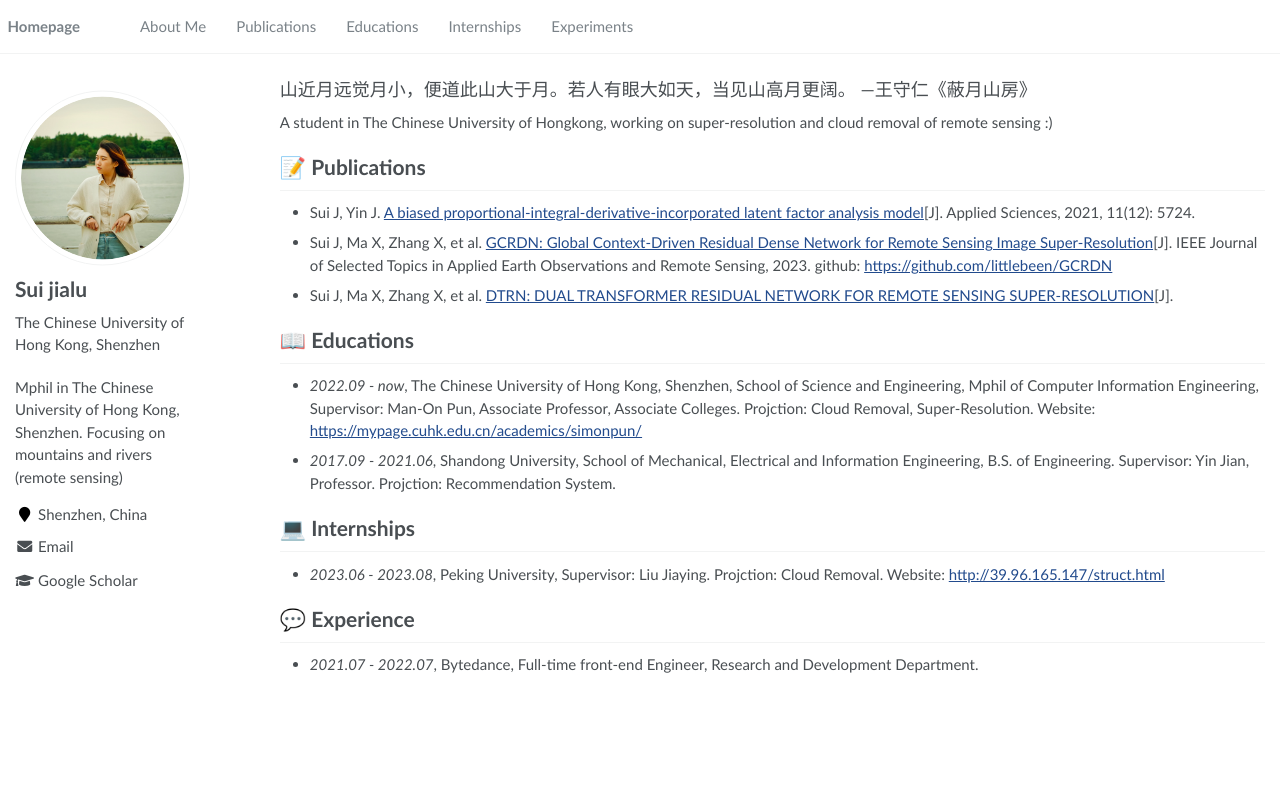
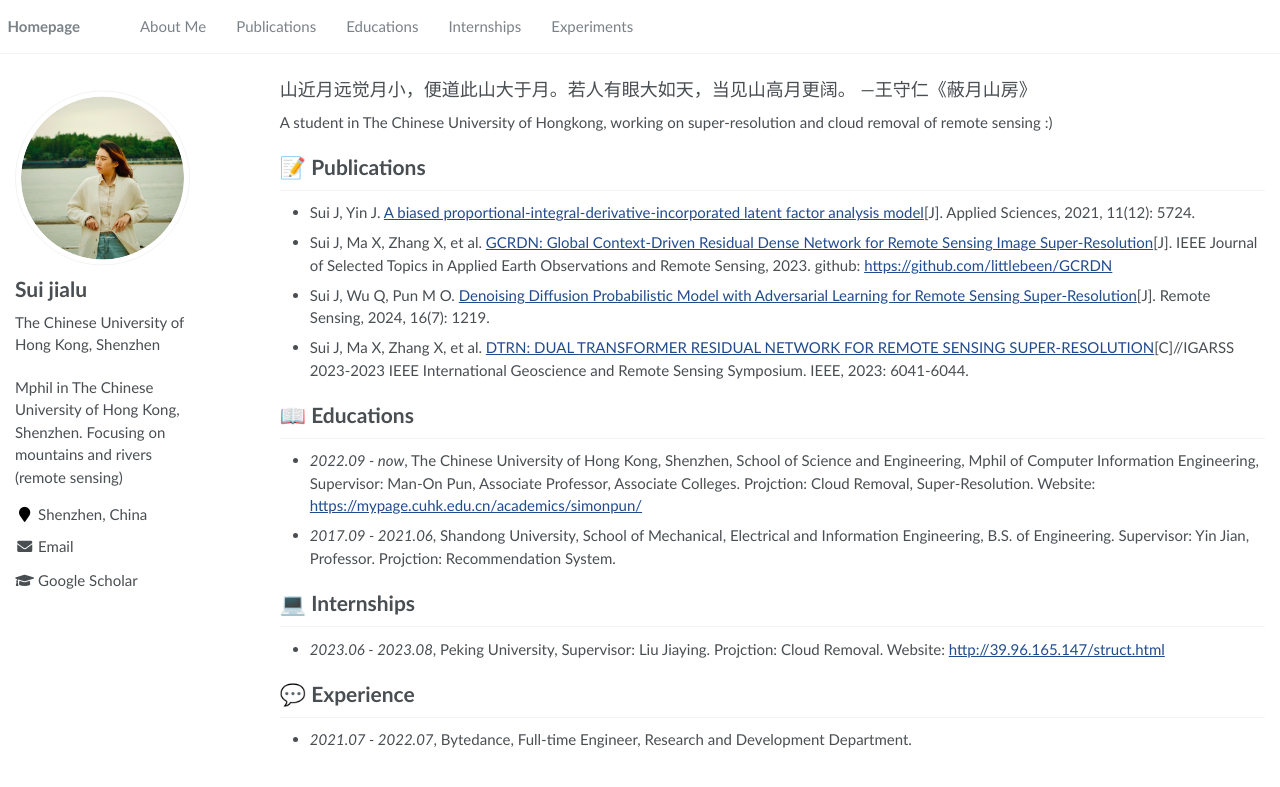
Before and after one commit to littlebeen/littlebeen_homepage, a Jekyll site: the page built from _pages/about.md, in a window 1280 px wide. Shown: the top 787 px of the page. Built offline with Jekyll 4.4.1, drawn with Linux system fonts in a browser that asks for light colours.

Commit message:
Update about.md

```diff
--- a/_pages/about.md
+++ b/_pages/about.md
@@ -24,8 +24,8 @@ redirect_from:
 
 - Sui J, Yin J. <a href='https://www.mdpi.com/2076-3417/11/12/5724'>A biased proportional-integral-derivative-incorporated latent factor analysis model</a>[J]. Applied Sciences, 2021, 11(12): 5724.
 - Sui J, Ma X, Zhang X, et al. <a href='https://ieeexplore.ieee.org/stamp/stamp.jsp?arnumber=10115440'>GCRDN: Global Context-Driven Residual Dense Network for Remote Sensing Image Super-Resolution</a>[J]. IEEE Journal of Selected Topics in Applied Earth Observations and Remote Sensing, 2023. github: <a href='https://github.com/littlebeen/GCRDN'>https://github.com/littlebeen/GCRDN</a>
-- Sui J, Ma X, Zhang X, et al. <a href='https://mypage.cuhk.edu.cn/academics/simonpun/papers/IGARSS23-Jialu.pdf'>DTRN: DUAL TRANSFORMER RESIDUAL NETWORK FOR REMOTE SENSING SUPER-RESOLUTION</a>[J].
-
+- Sui J, Wu Q, Pun M O.  <a href='https://www.mdpi.com/2072-4292/16/7/1219'>Denoising Diffusion Probabilistic Model with Adversarial Learning for Remote Sensing Super-Resolution</a>[J]. Remote Sensing, 2024, 16(7): 1219.
+- Sui J, Ma X, Zhang X, et al. <a href='https://mypage.cuhk.edu.cn/academics/simonpun/papers/IGARSS23-Jialu.pdf'>DTRN: DUAL TRANSFORMER RESIDUAL NETWORK FOR REMOTE SENSING SUPER-RESOLUTION</a>[C]//IGARSS 2023-2023 IEEE International Geoscience and Remote Sensing Symposium. IEEE, 2023: 6041-6044.
 
 # 📖 Educations
 - *2022.09 - now*, The Chinese University of Hong Kong, Shenzhen, School of Science and Engineering, Mphil of Computer Information Engineering, Supervisor: Man-On Pun, Associate Professor, Associate Colleges. Projction: Cloud Removal, Super-Resolution. Website: <a href='https://mypage.cuhk.edu.cn/academics/simonpun/'>https://mypage.cuhk.edu.cn/academics/simonpun/</a>
@@ -35,4 +35,4 @@ redirect_from:
 - *2023.06 - 2023.08*, Peking University, Supervisor: Liu Jiaying. Projction: Cloud Removal. Website: <a href='http://39.96.165.147/struct.html'>http://39.96.165.147/struct.html</a>
 
 # 💬 Experience
-- *2021.07 - 2022.07*, Bytedance, Full-time front-end Engineer, Research and Development Department.
+- *2021.07 - 2022.07*, Bytedance, Full-time Engineer, Research and Development Department.
```
